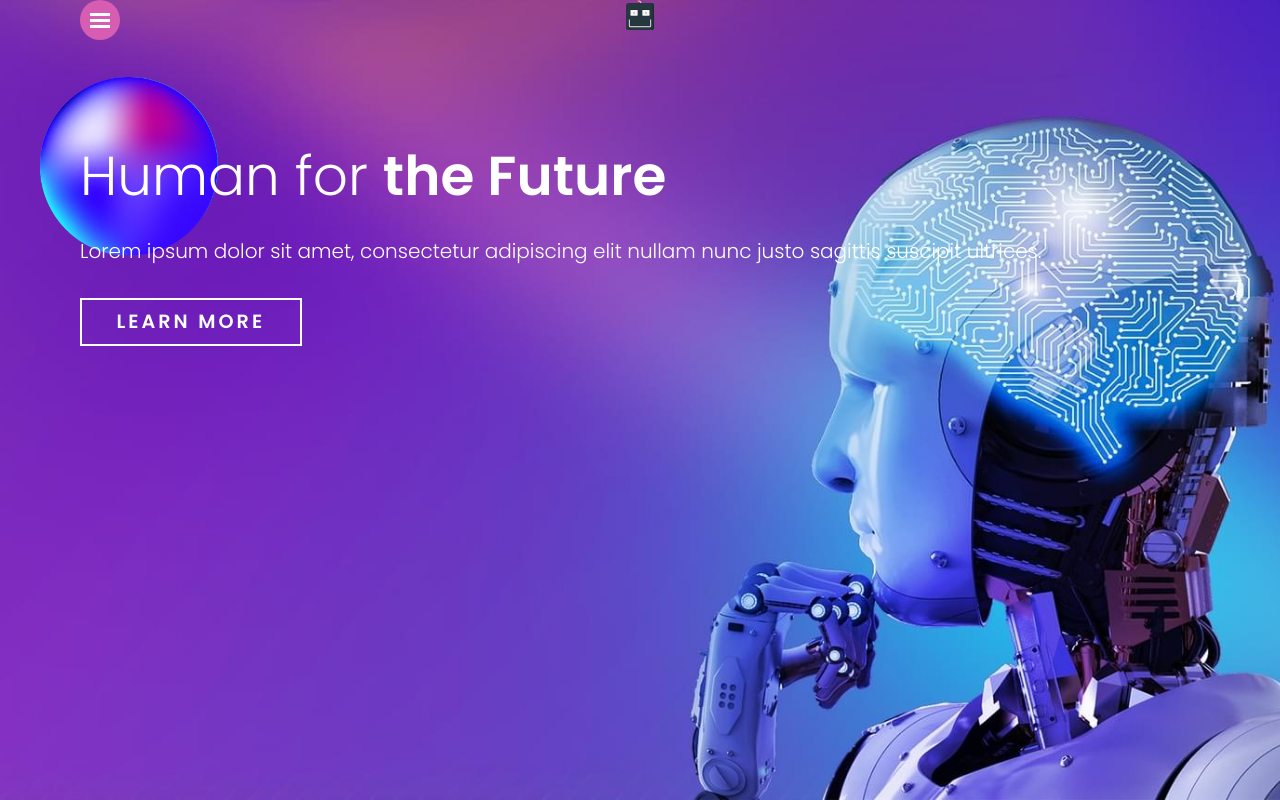
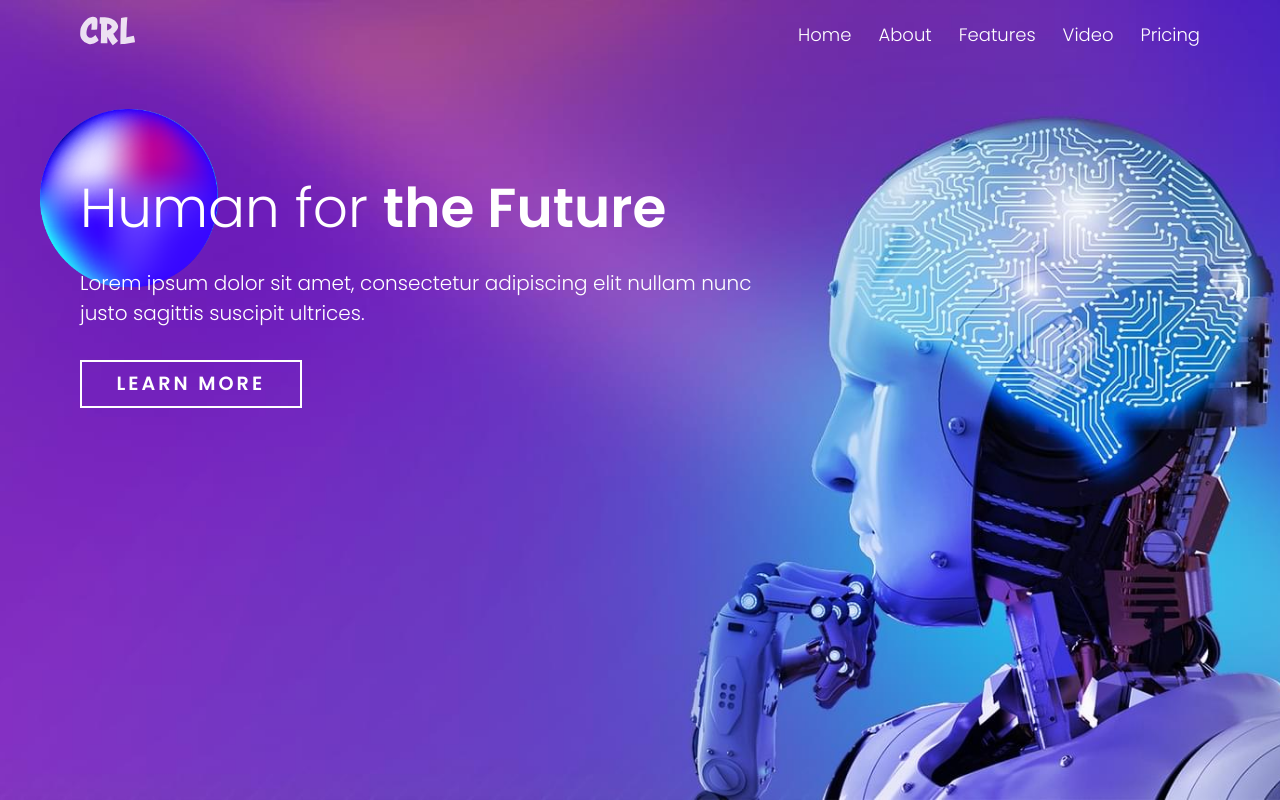
Before and after one commit to Just9krish/FCC-Projects, a plain HTML site: page Product landing page/index.html in a window 1280 px wide. Drawn offline with Linux system fonts and the light colour scheme.

Commit message:
complet with nav and hero now about and feature and pricing

```diff
--- a/Product landing page/index.html
+++ b/Product landing page/index.html
@@ -14,103 +14,28 @@
           <button class="nav-toggle" aria-label="Open Navigation">
             <span class="hamburger"></span>
           </button>
-          <a href="#" class="logo">
-            <?xml version="1.0" encoding="iso-8859-1"?>
-            <!-- Generator: Adobe Illustrator 19.0.0, SVG Export Plug-In . SVG Version: 6.00 Build 0)  -->
-            <svg
-              height="30"
-              version="1.1"
-              id="Layer_1"
-              xmlns="http://www.w3.org/2000/svg"
-              xmlns:xlink="http://www.w3.org/1999/xlink"
-              x="0px"
-              y="0px"
-              viewBox="0 0 516 516"
-              style="enable-background: new 0 0 516 516"
-              xml:space="preserve"
-            >
-              <path
-                style="fill: #263740"
-                d="M498,476c0,22-18,40-40,40H58c-22,0-40-18-40-40V92c0-22,18-40,40-40h400c22,0,40,18,40,40V476z"
-              />
-              <g>
-                <path
-                  style="fill: #1e2c33"
-                  d="M458,52h-24c22,0,40,18,40,40v384c0,22-18,40-40,40h24c22,0,40-18,40-40V92C498,70,480,52,458,52z"
-                />
-                <path
-                  style="fill: #1e2c33"
-                  d="M90,476c-17.644,0-32-14.356-32-32V340c0-8.824,7.176-16,16-16s16,7.176,16,16v104h336V340
-                c0-8.824,7.176-16,16-16s16,7.176,16,16v104c0,17.644-14.356,32-32,32H90z"
-                />
-              </g>
-              <path
-                style="fill: #f5f5f5"
-                d="M426,468H90c-13.236,0-24-10.764-24-24V340c0-4.416,3.584-8,8-8s8,3.584,8,8v104c0,4.416,3.588,8,8,8
-            h336c4.416,0,8-3.584,8-8V340c0-4.416,3.584-8,8-8s8,3.584,8,8v104C450,457.236,439.236,468,426,468z"
-              />
-              <path
-                style="fill: #1e2c33"
-                d="M102,280c-8.824,0-16-7.176-16-16v-84c0-8.824,7.176-16,16-16h108c8.824,0,16,7.176,16,16v84
-            c0,8.824-7.176,16-16,16H102z"
-              />
-              <path
-                style="fill: #f5f5f5"
-                d="M218,264c0,4.416-3.584,8-8,8H102c-4.416,0-8-3.584-8-8v-84c0-4.416,3.584-8,8-8h108
-            c4.416,0,8,3.584,8,8V264z"
-              />
-              <path
-                style="fill: #1e2c33"
-                d="M306,280c-8.824,0-16-7.176-16-16v-84c0-8.824,7.176-16,16-16h108c8.824,0,16,7.176,16,16v84
-            c0,8.824-7.176,16-16,16H306z"
-              />
-              <path
-                style="fill: #f5f5f5"
-                d="M422,264c0,4.416-3.584,8-8,8H306c-4.416,0-8-3.584-8-8v-84c0-4.416,3.584-8,8-8h108
-            c4.416,0,8,3.584,8,8V264z"
-              />
-              <g>
-                <circle style="fill: #808080" cx="360" cy="222" r="12" />
-                <circle style="fill: #808080" cx="156" cy="222" r="12" />
-              </g>
-              <path
-                style="fill: #e6e6e6"
-                d="M282,52h-16c0-14.816-15.66-28-28-28V8C258.348,8,282,27.22,282,52z"
-              />
-              <circle style="fill: #e16b5a" cx="226" cy="16" r="16" />
-              <g></g>
-              <g></g>
-              <g></g>
-              <g></g>
-              <g></g>
-              <g></g>
-              <g></g>
-              <g></g>
-              <g></g>
-              <g></g>
-              <g></g>
-              <g></g>
-              <g></g>
-              <g></g>
-              <g></g>
+          <a href="#" class="logo"> <svg width="55" height="30" viewBox="0 0 55 30" fill="none" xmlns="http://www.w3.org/2000/svg">
+            <path d="M11.4621 11.9515C11.4224 12.15 11.343 13.4992 11.343 13.777C11.6208 13.8167 12.0574 13.8167 12.5336 13.8167C13.8034 13.8167 15.4702 13.7373 17.0575 13.6183C17.256 12.8643 17.2956 11.3563 17.3353 10.5229C17.4941 9.17367 17.4544 6.83231 17.4941 5.80052C17.4941 3.73696 17.256 2.50675 15.9861 1.59402C15.0337 0.959074 14.0019 0.641602 12.9304 0.641602C10.9065 0.641602 8.80326 1.67339 7.49369 2.70517C4.75549 4.96716 2.57287 7.66567 1.14425 11.0785C0.231516 13.2214 0.191832 17.0311 0.231516 18.6978C0.310884 20.2058 0.866461 21.9519 1.77919 23.2218C2.81098 24.6504 3.88245 25.6425 5.39044 26.5949C6.73969 27.4283 8.24769 28.1426 9.79536 28.222C11.5018 28.341 13.486 27.7458 14.8749 27.0315C16.6607 26.1584 17.6528 25.3647 18.6846 24.2933C17.7719 22.4678 16.1051 20.0074 15.3908 19.0947C14.2797 20.1661 13.2876 20.9598 12.0177 21.436C11.3827 21.6344 10.6287 21.7932 9.91442 21.7138C8.68421 21.6344 7.53338 20.563 6.9778 19.5709C6.58096 18.8169 6.46191 17.7454 6.46191 16.8724C6.46191 16.1581 6.54127 15.4834 6.58096 15.166C6.81906 13.777 7.29527 11.9119 8.00958 10.642C8.80326 9.41177 10.589 7.78473 11.5018 7.30852C11.5018 7.30852 11.6208 8.06251 11.6208 9.3324C11.6208 10.0467 11.5811 10.9198 11.4621 11.9515Z" fill="white" fill-opacity="0.85"/>
+            <path d="M35.4793 21.3963C34.9634 20.682 33.6538 18.301 33.257 17.666C35.4396 15.9199 36.4317 14.8088 37.4635 12.9833C37.9794 12.1897 38.1381 11.3563 38.1381 10.5626C38.1381 8.89588 37.2254 7.42757 36.5904 6.63389C35.8761 5.68147 35.3206 4.64969 31.5903 2.74485C29.6061 1.75275 27.5028 1.23686 24.8043 1.15749C24.1297 1.15749 22.9391 1.15749 22.4233 1.15749C21.2327 1.15749 21.3121 1.19718 19.8835 1.23686C19.566 3.49885 19.6057 5.64179 19.6454 7.74504C19.6454 7.74504 20.5978 7.62599 21.074 7.74504C21.2327 9.61019 21.0343 17.2295 21.0343 19.0947C21.1137 20.4042 20.7168 26.6743 20.7962 27.3489C22.9788 27.3886 25.2805 27.3886 27.3838 27.2299C27.3838 25.2854 27.3441 22.9043 27.3441 20.8408C28.2568 22.3488 29.5267 24.8489 30.9156 26.714C31.3125 27.2696 32.0268 28.4204 32.8205 29.1744C33.8522 28.6982 36.1936 26.9124 38.2175 24.8092C37.4635 24.0155 36.1936 22.3488 35.4793 21.3963ZM27.1456 14.6104C26.9869 12.3881 27.1456 9.72924 27.1456 7.70536C27.4631 7.74504 27.7012 7.78473 27.8996 7.82441C29.2886 8.06251 30.3601 8.89588 31.3125 9.84829C33.0586 11.6738 28.5743 14.2532 27.1456 14.6104Z" fill="white" fill-opacity="0.85"/>
+            <path d="M53.7302 19.8487C52.2222 20.1661 50.7539 20.6027 49.2459 20.8408C48.2935 20.9995 47.3411 21.2376 46.4284 21.3963C46.4284 16.2771 46.5474 11.396 46.9442 6.47515C47.103 4.76874 47.3014 3.06233 47.3808 1.35591C45.0394 1.3956 42.2615 1.75275 41.071 1.91149C40.952 5.04653 40.6345 7.90378 40.6345 10.761C40.6345 14.7294 40.3964 18.6581 40.3964 22.5869C40.3964 24.5314 40.2773 26.3172 40.4361 28.222C41.3091 28.1823 42.1822 28.1029 43.0949 28.0236C44.087 27.9442 45.0394 27.8252 46.0712 27.7061C48.0157 27.468 49.8809 27.0315 51.7857 26.714C52.8175 26.5553 53.9683 26.4362 55.0001 26.1584C54.6826 23.0234 54.0477 20.8408 53.7302 19.8487Z" fill="white" fill-opacity="0.85"/>
             </svg>
-          </a>
+            </a>
           <nav class="nav">
             <ul class="nav__list">
-              <li class="nav__item">
+              <li class="nav__item nav__item-ltr">
                 <a class="nav__link" href="#home">Home</a>
               </li>
-              <li class="nav__item">
-                <a class="nav__link" href="about">About</a>
+              <li class="nav__item nav__item-ltr">
+                <a class="nav__link" href="#about">About</a>
               </li>
-              <li class="nav__item">
-                <a class="nav__link" href="features">Features</a>
+              <li class="nav__item nav__item-ltr">
+                <a class="nav__link" href="#features">Features</a>
               </li>
-              <li class="nav__item">
-                <a class="nav__link" href="video">Video</a>
+              <li class="nav__item nav__item-ltr">
+                <a class="nav__link" href="#video">Video</a>
               </li>
-              <li class="nav__item">
-                <a class="nav__link" href="pricing">Pricing</a>
+              <li class="nav__item nav__item-ltr">
+                <a class="nav__link" href="#pricing">Pricing</a>
               </li>
             </ul>
           </nav>
--- a/Product landing page/style.css
+++ b/Product landing page/style.css
@@ -79,6 +79,7 @@ a {
 }
 
 .header {
+    padding: 1em 0;
     text-align: center;
 }
 
@@ -97,6 +98,16 @@ a {
 
 .nav__item {
     margin: 1.5em 0;
+}
+
+.nav__link {
+    color: #fff;
+}
+
+.nav__link:hover,
+.nav__link:focus {
+    color: #00c9a7;
+    transition: all 0.25 ease;
 }
 
 .nav-toggle {
@@ -152,6 +163,55 @@ a {
     transform: translateY(3px);
 }
 
+@media (min-width: 1040px) {
+    .row {
+        display: flex;
+        justify-content: space-between;
+    }
+
+    .nav-toggle {
+        display: none;
+    }
+
+    .nav {
+        visibility: visible;
+        display: flex;
+        align-items: center;
+        height: auto;
+        position: relative;
+        justify-content: flex-end;
+        font-size: 1.125rem;
+    }
+
+    .nav__list {
+        display: flex;
+        margin: 0;
+    }
+
+    .nav__item {
+        margin: 0 0 0 1.5em;
+        display: inline-block;
+        position: relative;
+    }
+
+    .nav__item::before {
+        transition: 300ms;
+        height: 4px;
+        content: "";
+        position: absolute;
+        background-color: #00c9a7;
+    }
+
+    .nav__item-ltr::before {
+        width: 0%;
+        bottom: -5px;
+    }
+
+    .nav__item-ltr:hover::before {
+        width: 100%;
+    }
+
+}
 
 
 /* Hero  */
@@ -161,9 +221,8 @@ a {
     background-image: url(./img/robotgradientintro2.jpg);
     background-size: cover;
     background-position: 65.39% 50%;
-    min-height: 100vh;
     color: white;
-
+    min-height: 742px;
 }
 
 .hero-img {
@@ -196,3 +255,13 @@ a {
     font-size: 1.25rem;
     width: auto;
 }
+
+@media (min-width : 860px) {
+    .hero__discription {
+        max-width: 700px;
+    }
+
+    .main-img {
+        height: 100vh;
+    }
+}
```
